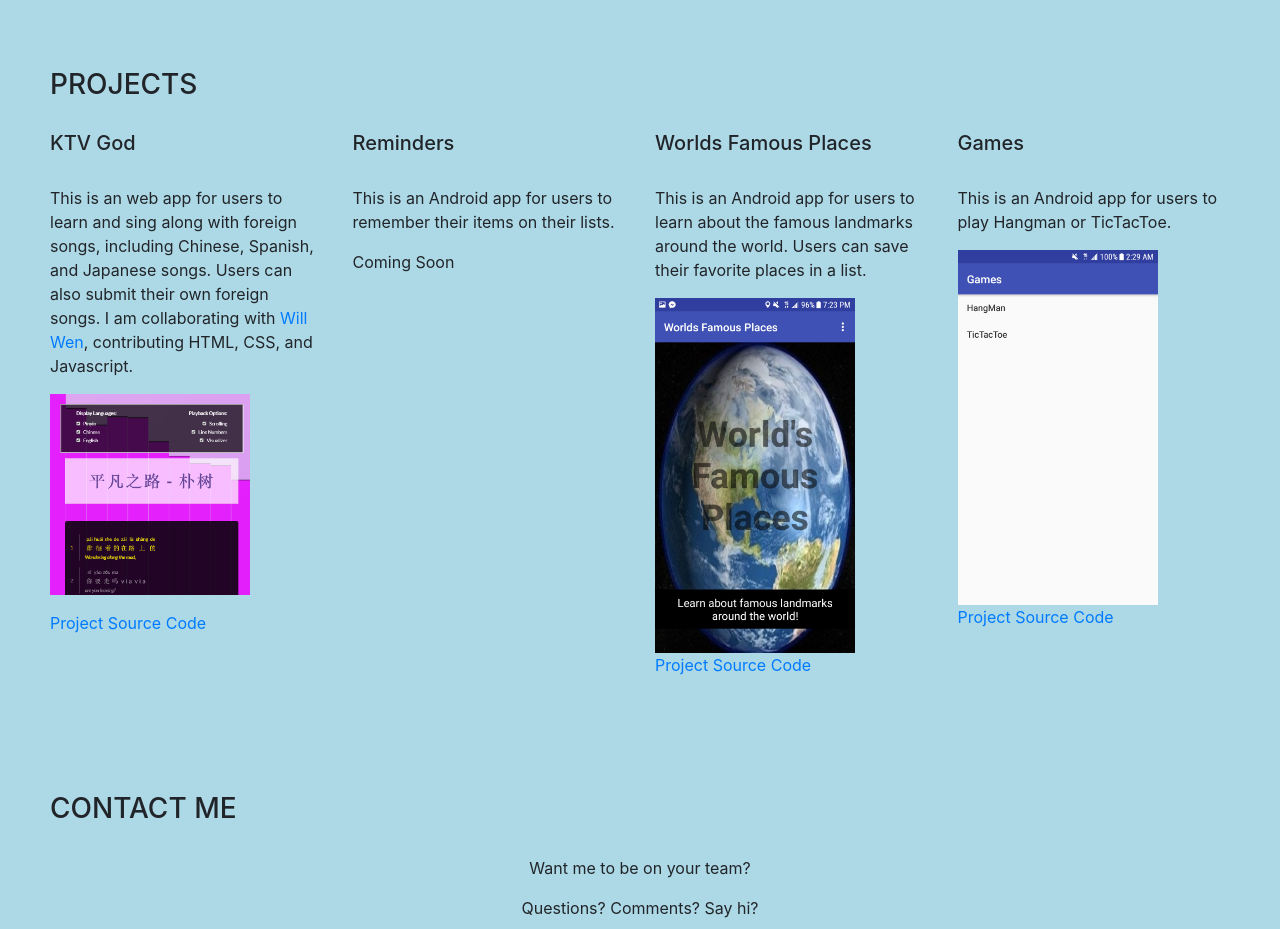
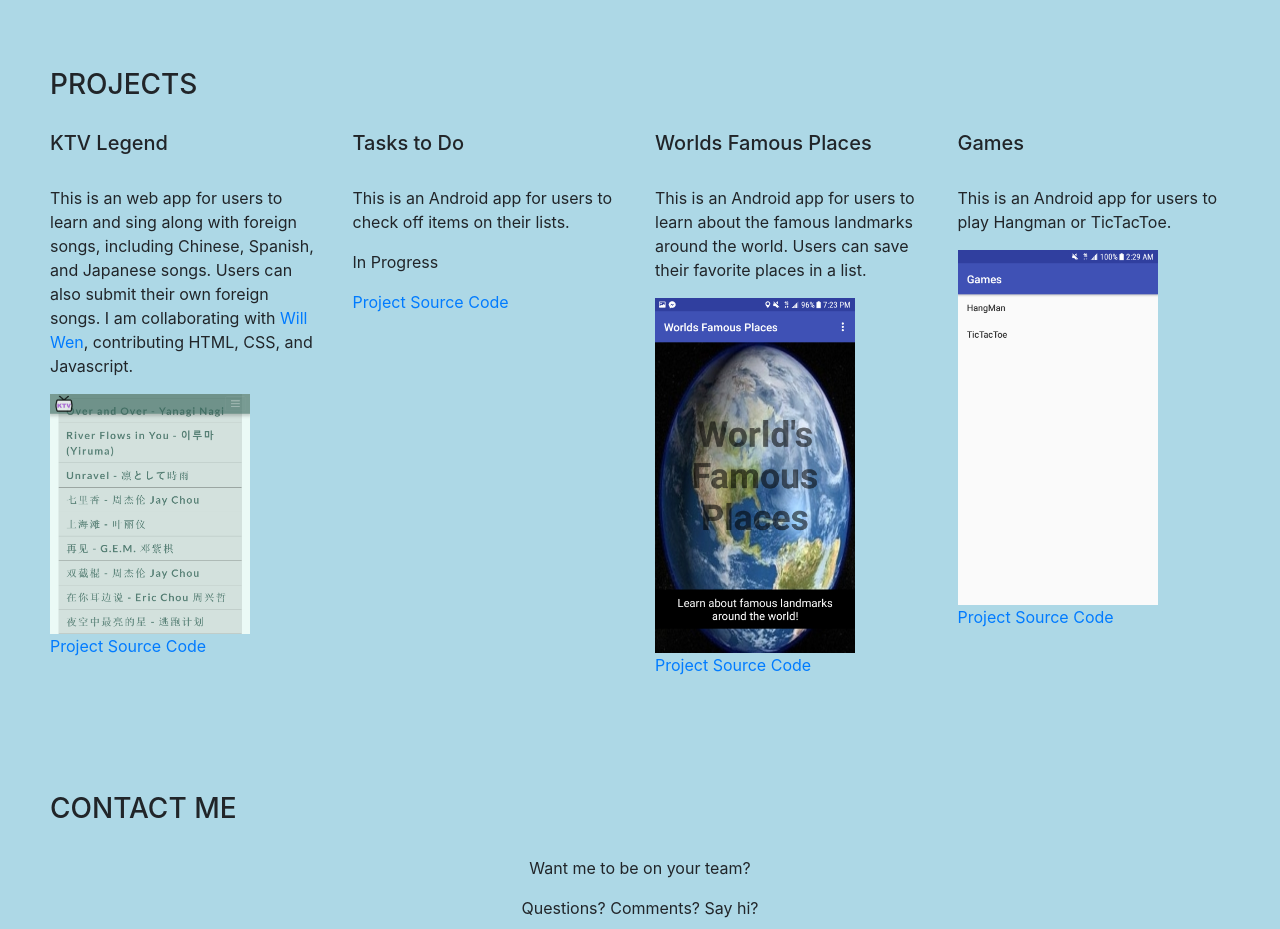
Before and after one commit to sherrymei/web_portfolio, a website: page webpage/index.html in a window 1280 px wide. Shown: the part 1380-2309 px from the top of the page. Drawn offline with nearby package versions, Linux system fonts and the light colour scheme.

Commit message:
Updated Resume and Website
Updated screenshot of KTV
Updated resume
Added new Android project - Tasks to Do

```diff
--- a/webpage/index.html
+++ b/webpage/index.html
@@ -69,18 +69,19 @@
                 <br/>
                 <div class="row">
                     <div class="col-md-3">
-                        <h5>KTV God</h5>
+                        <h5>KTV Legend</h5>
                         <br/>
                         <p>This is an web app for users to learn and sing along with foreign songs, including Chinese, Spanish, and Japanese songs. Users can also submit their own foreign songs. I am collaborating with <a href="https://github.com/willwen/">Will Wen</a>, contributing HTML, CSS, and Javascript.</p>
 
-                        <p><a href="https://ktvgod.me/"><img src="images/ktvgod.png" width="200"></a></p>
+                        <a href="https://ktvgod.me/"><img src="images/ktv.PNG" width="200"></a>
                         <p><a href="https://github.com/willwen/KTV">Project Source Code</a>
                     </div>
                     <div class="col-md-3">
-                        <h5>Reminders</h5>
+                        <h5>Tasks to Do</h5>
                         <br/>
-                        <p>This is an Android app for users to remember their items on their lists.</p>
-                        <p>Coming Soon</p>
+                        <p>This is an Android app for users to check off items on their lists.</p>
+                        <p>In Progress</p>
+                        <p><a href="https://github.com/sherrymei/TasksToDo">Project Source Code</a></p>
                     </div>
                     <div class="col-md-3">
                         <h5>Worlds Famous Places</h5>
```
Also changed, not shown: webpage/images/ktv.png (added), webpage/images/ktvgod.png (deleted), 1 other file.
